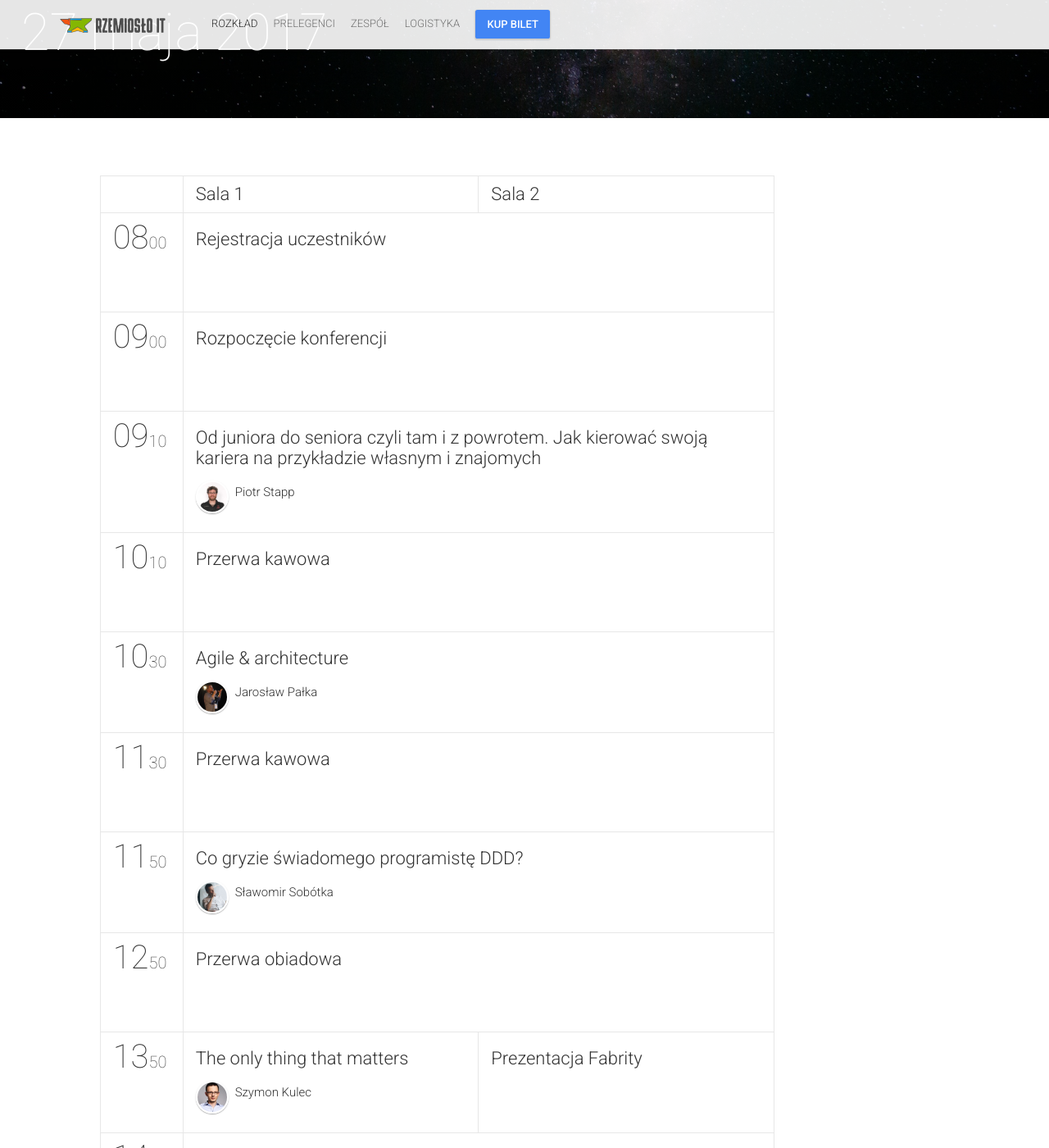
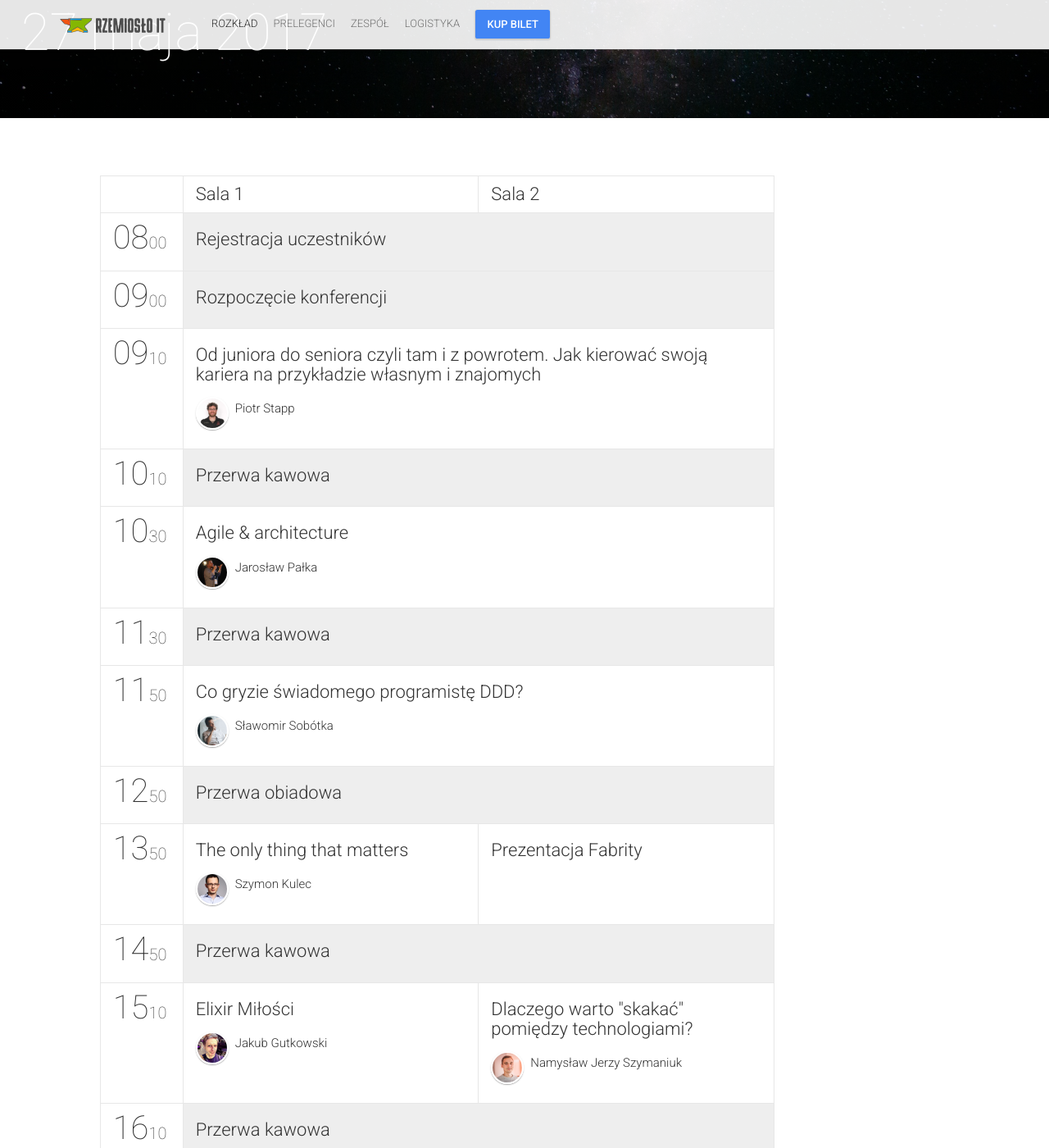
Before and after one commit to rzemioslo-it/rzemioslo-it.github.io, a Jekyll site: the page built from schedule.html, in a window 1280 px wide and 1400 px high, scrolled down 263 px. Shown: the whole window at 82% size. Built offline with Jekyll 4.4.1, drawn with Linux system fonts in a browser that asks for light colours; nearby versions of some CDN libraries; comment, search, counter and statistics services are not loaded.

Commit message:
Breaks color

```diff
--- a/_includes/schedule.html
+++ b/_includes/schedule.html
@@ -60,7 +60,7 @@
                                 {% elsif slot == session.id and session.service != null %}
                                 <div class="slot col-md-{{ slotColWidth }} col-xs-12 service-slot flexbox-item-height" data-slot-detail="{{ session.place }}">
                                     <div class="color-line"></div>
-                                    <div class="slot-content">
+                                    <div class="slot-content slot-break">
                                         <h5 class="slot-title" itemprop="name">{{ session.title }}</h5>
                                         {% if session.description != null %}
                                         <p class="service-description">{{ session.description }}</p>
--- a/_sass/partials/_schedule.scss
+++ b/_sass/partials/_schedule.scss
@@ -179,6 +179,11 @@
         transform: translateY(5px);
     }
 }
+.slot-break{
+    padding: 20px 15px 10px;
+    min-height: 10px;
+    background-color: #eee;
+}
 .slot-language {
     position: absolute;
     font-size: 11px;
```
Also changed, not shown: css/main.css.
